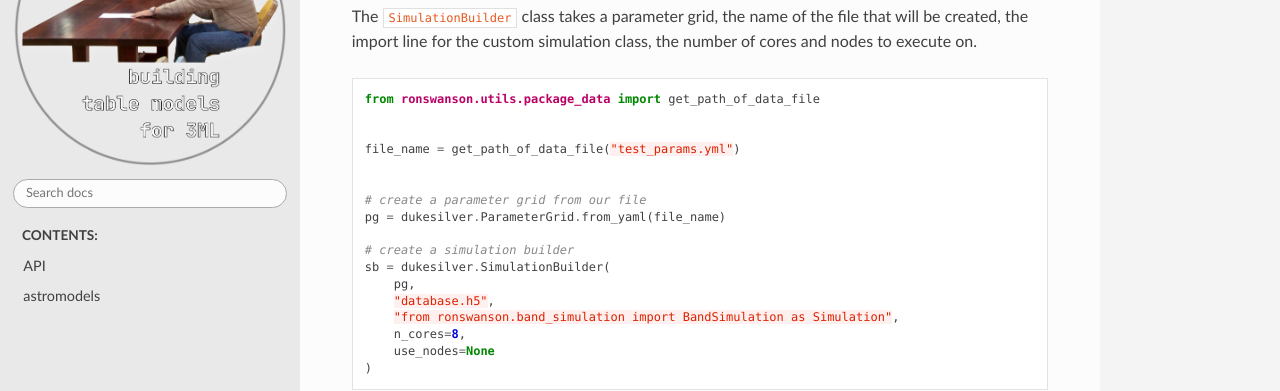
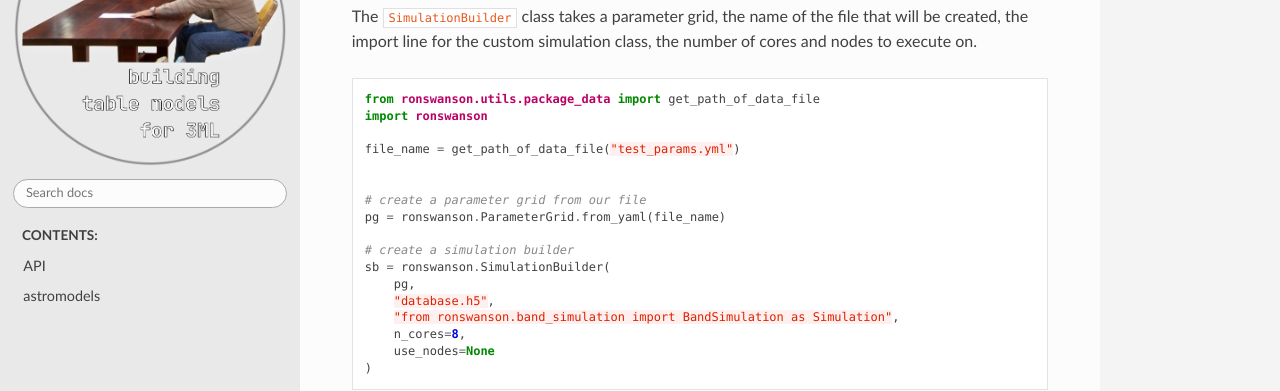
Before and after one commit to grburgess/ronswanson, a Sphinx documentation site: the page built from docs/md/ronswanson.md, in a window 1280 px wide and 900 px high, scrolled down 2744 px. Shown: the part 151-542 px from the top of the window. Built offline with Sphinx 7.4.7 and the Read the Docs theme 2.0.0, drawn with Linux system fonts in a browser that asks for light colours; pages that are not in the unit, such as notebooks, are missing from menus.

Commit message:
fix docs

````diff
--- a/docs/md/ronswanson.md
+++ b/docs/md/ronswanson.md
@@ -126,16 +126,16 @@ cores and nodes to execute on.
 
 ```python
 from ronswanson.utils.package_data import get_path_of_data_file
-
+import ronswanson
 
 file_name = get_path_of_data_file("test_params.yml")
 
 
 # create a parameter grid from our file
-pg = dukesilver.ParameterGrid.from_yaml(file_name)
+pg = ronswanson.ParameterGrid.from_yaml(file_name)
 
 # create a simulation builder
-sb = dukesilver.SimulationBuilder(
+sb = ronswanson.SimulationBuilder(
     pg,
     "database.h5",
     "from ronswanson.band_simulation import BandSimulation as Simulation",
````
